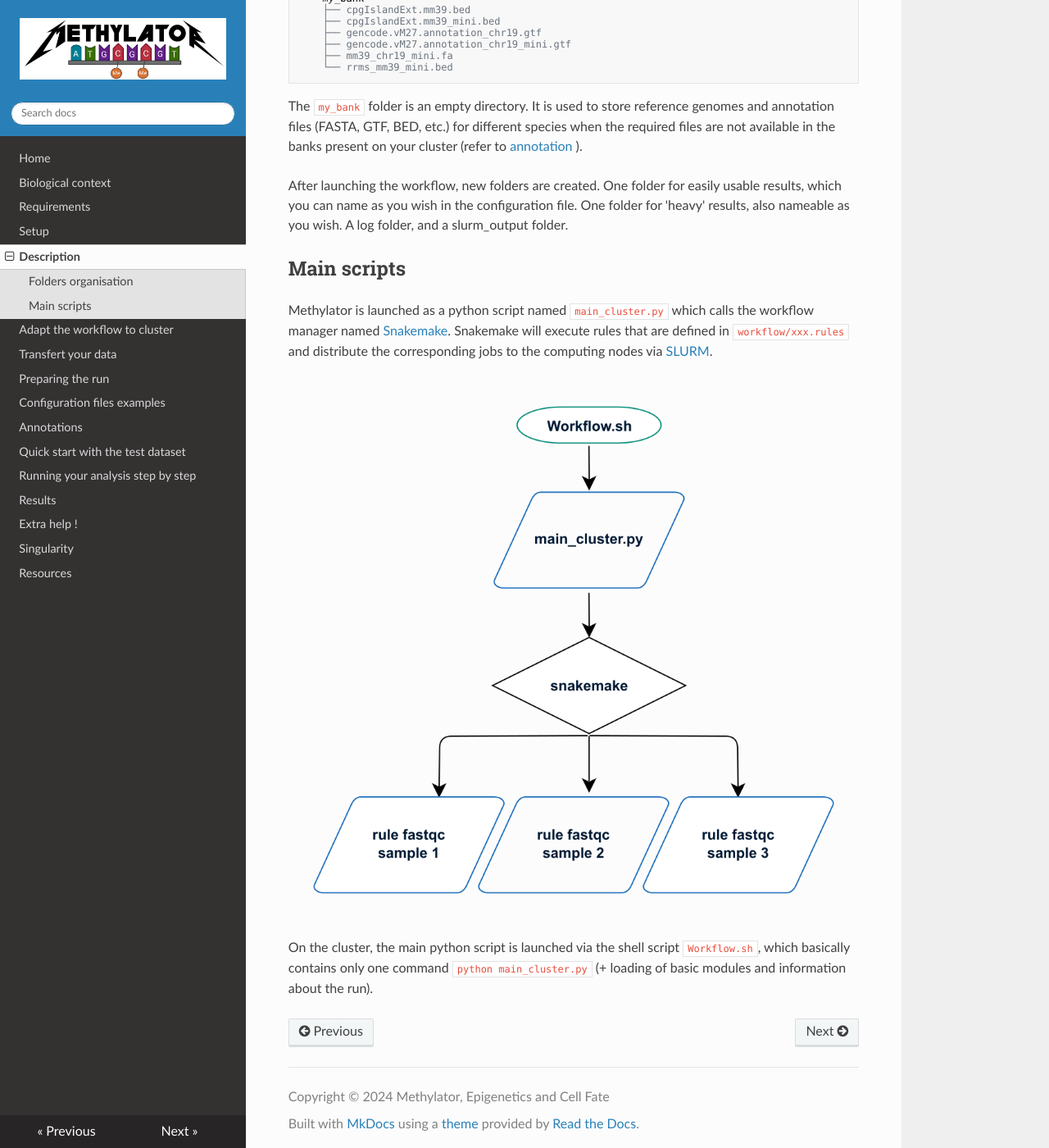
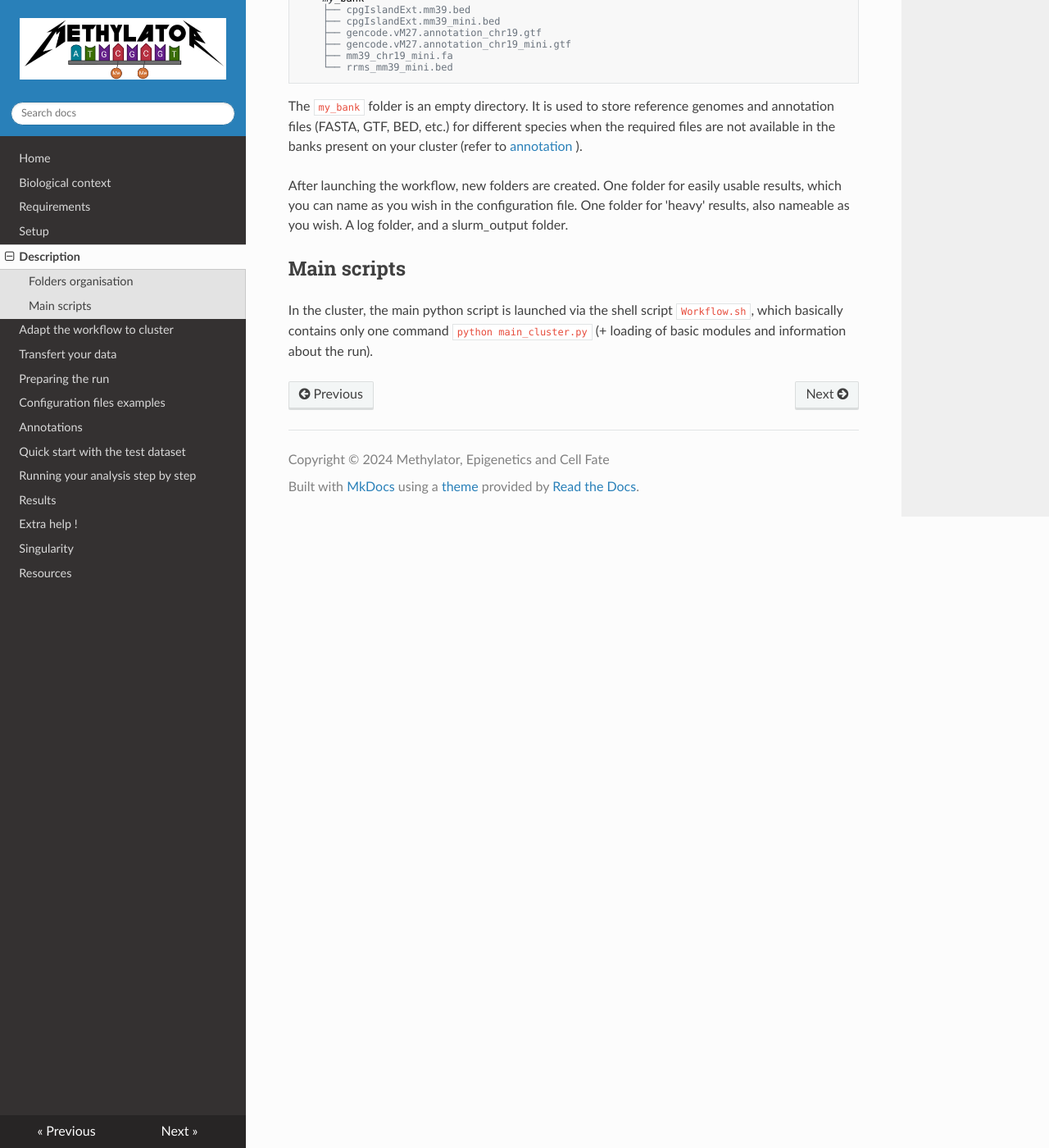
Before and after one commit to parisepigenetics/Methylator-Documentation, an MkDocs documentation site: the page built from docs/description.md, in a window 1280 px wide and 1400 px high, scrolled down 1923 px. Shown: the whole window at 82% size. Built offline with MkDocs 1.6.1, drawn with Linux system fonts in a browser that asks for light colours; nearby versions of some CDN libraries.

Commit message:
Update description.md

```diff
--- a/docs/description.md
+++ b/docs/description.md
@@ -126,10 +126,5 @@ After launching the workflow, new folders are created. One folder for easily usa
 
 ## Main scripts
 
-Methylator is launched as a python script named `main_cluster.py` which calls the workflow manager named [Snakemake](https://snakemake.readthedocs.io/en/stable/snakefiles/rules.html).
-Snakemake will execute rules that are defined in `workflow/xxx.rules` and distribute the corresponding jobs to the computing nodes via [SLURM](https://ifb-elixirfr.gitlab.io/cluster/doc/slurm/slurm_user_guide/).
-
-![cluster_chart](img/cluster_chart.pdf.png)
-
-On the cluster, the main python script is launched via the shell script `Workflow.sh`,
+In the cluster, the main python script is launched via the shell script `Workflow.sh`,
 which basically contains only one command `python main_cluster.py` (+ loading of basic modules and information about the run).
```
